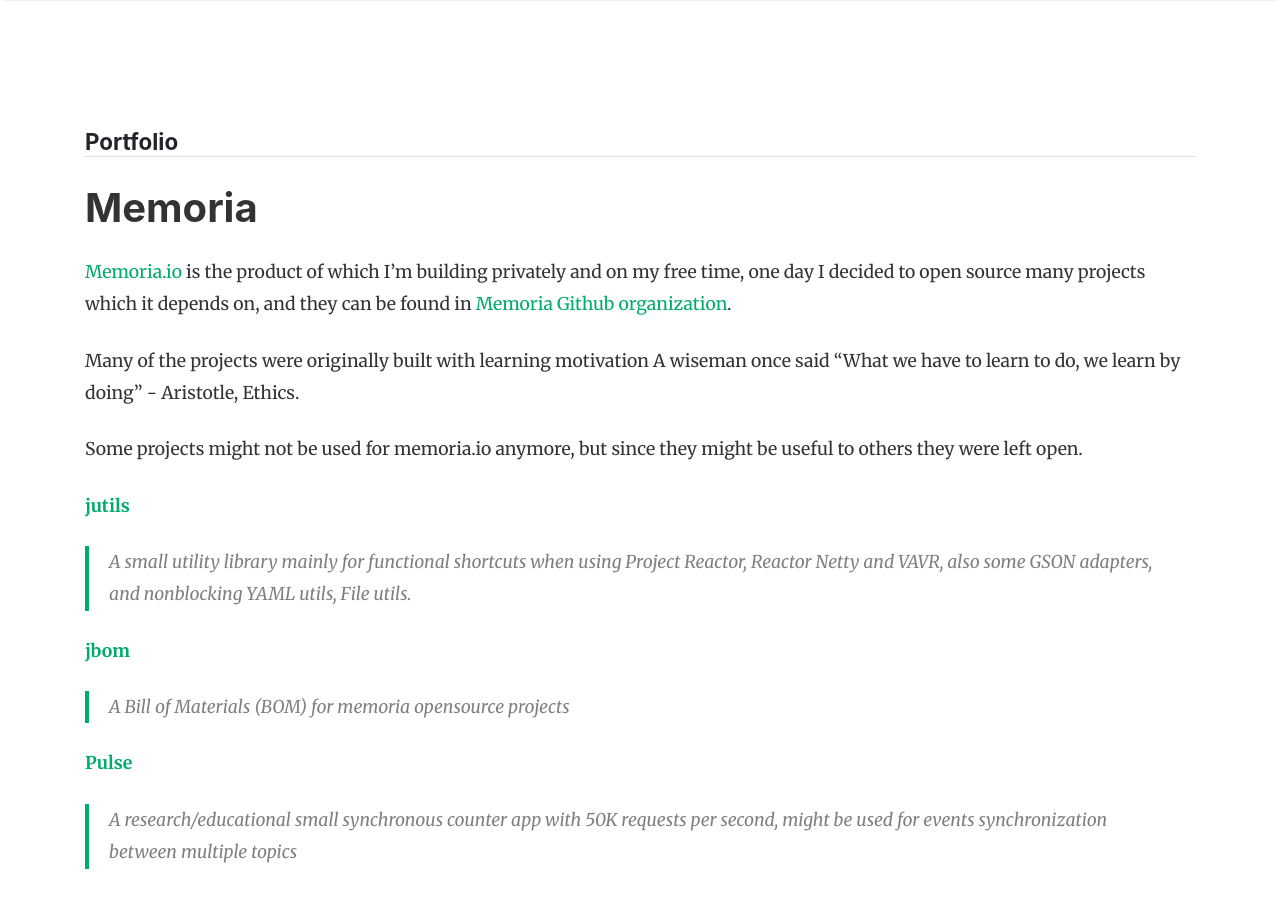
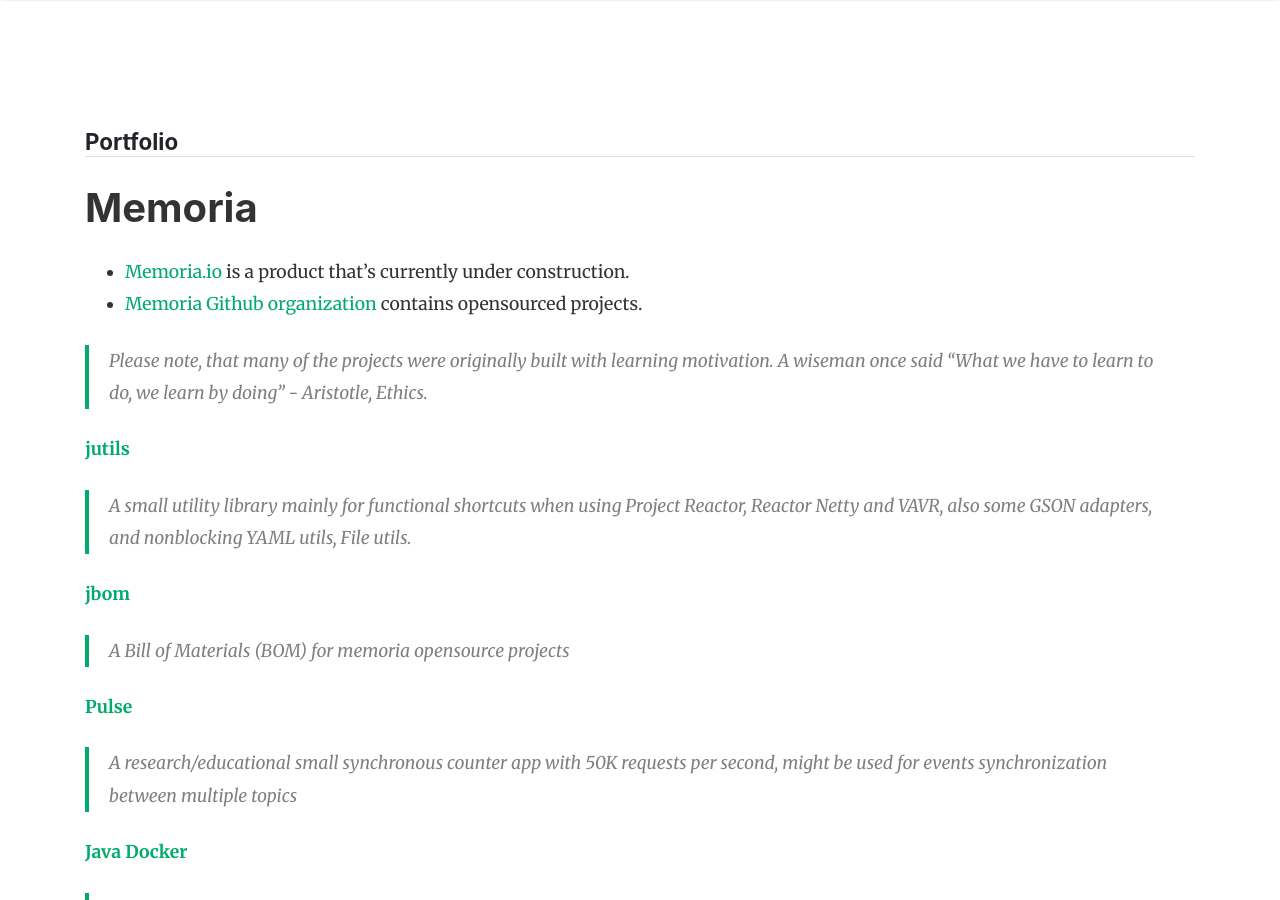
Before and after one commit to IsmailMarmoush/ismailmarmoush.github.io, a Jekyll site: the page built from portfolio.md, in a window 1280 px wide and 900 px high. Built offline with Jekyll 4.4.1, drawn with Linux system fonts in a browser that asks for light colours; nearby versions of some CDN libraries; comment, search, counter and statistics services are not loaded.

Commit message:
update readme

```diff
--- a/portfolio.md
+++ b/portfolio.md
@@ -5,14 +5,12 @@
 ---
 
 # Memoria
-[Memoria.io](https://memoria.io) is the product of which I'm building privately and on my free time,
-one day I decided to open source many projects which it depends on, and they can be found in
-[Memoria Github organization](https://github.memoria-io).
+* [Memoria.io](https://memoria.io) is a product that's currently under construction.
+* [Memoria Github organization](https://github.com/memoria-io) contains opensourced projects.
 
-Many of the projects were originally built with learning motivation A wiseman once said
+> Please note, that many of the projects were originally built with learning motivation. A wiseman once said
 "What we have to learn to do, we learn by doing" - Aristotle, Ethics.
 
-Some projects might not be used for memoria.io anymore, but since they might be useful to others they were left open.
 
 **[jutils](https://github.com/memoria-io/jutils)**
 > A small utility library mainly for functional shortcuts when using Project Reactor, Reactor Netty and VAVR,
```
